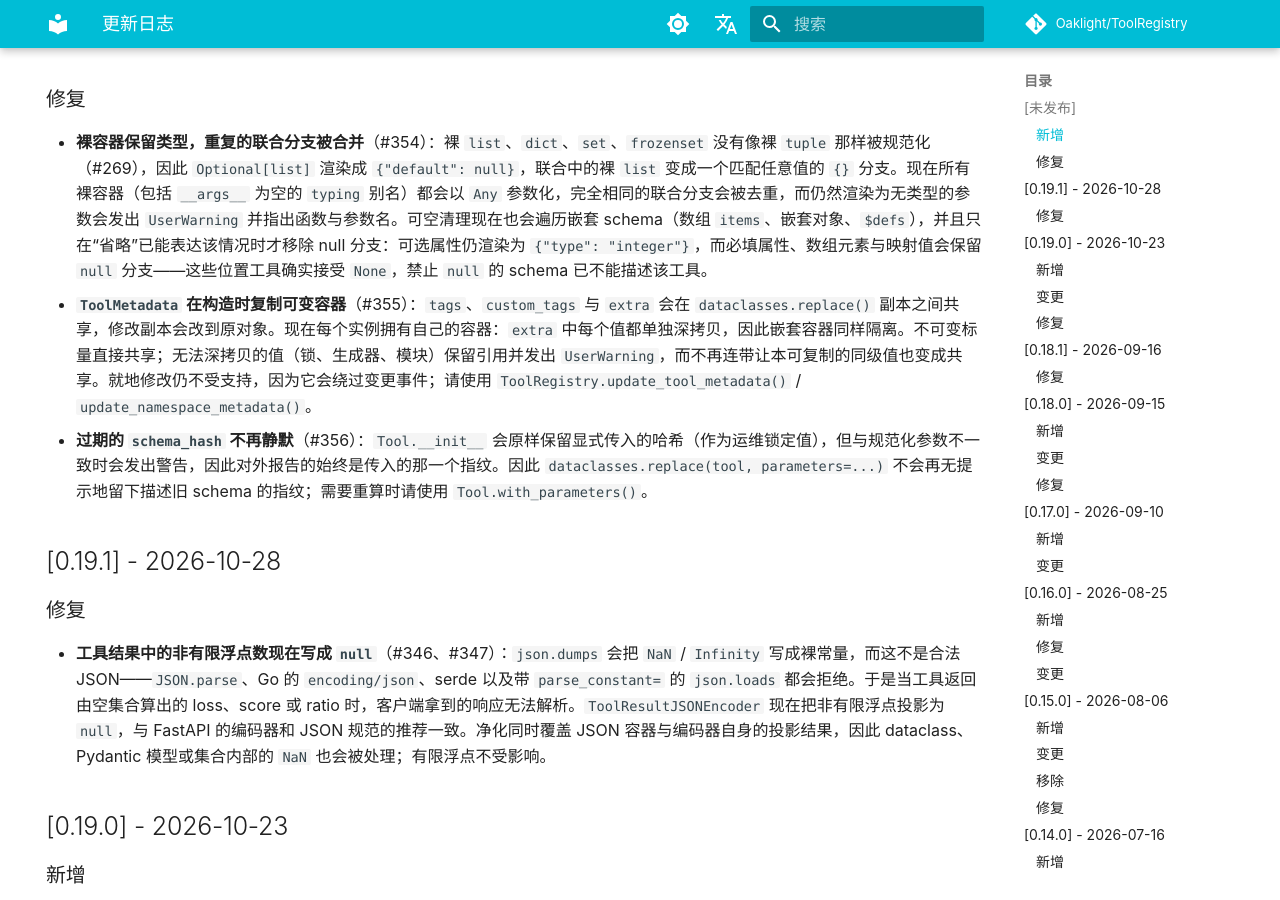
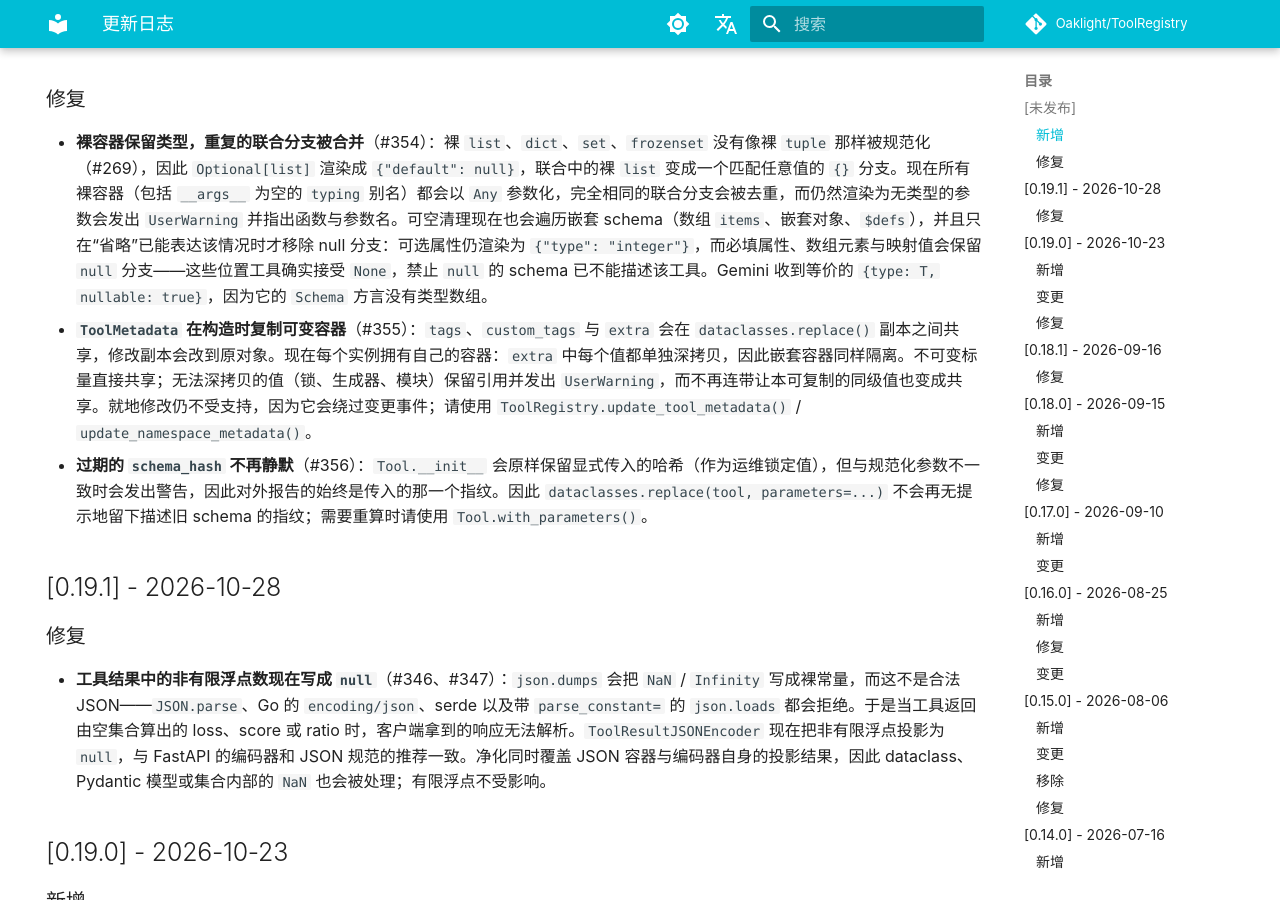
Before and after one commit to Oaklight/ToolRegistry, an MkDocs documentation site: the page built from docs/changelog.md, in a window 1280 px wide and 900 px high, scrolled down 618 px. Built offline with MkDocs 1.6.1 and Material for MkDocs 9.7.7, drawn with Linux system fonts in a browser that asks for light colours; some web fonts are replaced; comment, search, counter and statistics services are not loaded.

Commit message:
docs(changelog): 说明 Gemini 的 nullable 写法

```diff
--- a/docs/changelog.md
+++ b/docs/changelog.md
@@ -23,7 +23,7 @@ hide:
 
 ### 修复
 
-- **裸容器保留类型，重复的联合分支被合并**（#354）：裸 `list`、`dict`、`set`、`frozenset` 没有像裸 `tuple` 那样被规范化（#269），因此 `Optional[list]` 渲染成 `{"default": null}`，联合中的裸 `list` 变成一个匹配任意值的 `{}` 分支。现在所有裸容器（包括 `__args__` 为空的 `typing` 别名）都会以 `Any` 参数化，完全相同的联合分支会被去重，而仍然渲染为无类型的参数会发出 `UserWarning` 并指出函数与参数名。可空清理现在也会遍历嵌套 schema（数组 `items`、嵌套对象、`$defs`），并且只在“省略”已能表达该情况时才移除 null 分支：可选属性仍渲染为 `{"type": "integer"}`，而必填属性、数组元素与映射值会保留 `null` 分支——这些位置工具确实接受 `None`，禁止 `null` 的 schema 已不能描述该工具。
+- **裸容器保留类型，重复的联合分支被合并**（#354）：裸 `list`、`dict`、`set`、`frozenset` 没有像裸 `tuple` 那样被规范化（#269），因此 `Optional[list]` 渲染成 `{"default": null}`，联合中的裸 `list` 变成一个匹配任意值的 `{}` 分支。现在所有裸容器（包括 `__args__` 为空的 `typing` 别名）都会以 `Any` 参数化，完全相同的联合分支会被去重，而仍然渲染为无类型的参数会发出 `UserWarning` 并指出函数与参数名。可空清理现在也会遍历嵌套 schema（数组 `items`、嵌套对象、`$defs`），并且只在“省略”已能表达该情况时才移除 null 分支：可选属性仍渲染为 `{"type": "integer"}`，而必填属性、数组元素与映射值会保留 `null` 分支——这些位置工具确实接受 `None`，禁止 `null` 的 schema 已不能描述该工具。Gemini 收到等价的 `{type: T, nullable: true}`，因为它的 `Schema` 方言没有类型数组。
 - **`ToolMetadata` 在构造时复制可变容器**（#355）：`tags`、`custom_tags` 与 `extra` 会在 `dataclasses.replace()` 副本之间共享，修改副本会改到原对象。现在每个实例拥有自己的容器：`extra` 中每个值都单独深拷贝，因此嵌套容器同样隔离。不可变标量直接共享；无法深拷贝的值（锁、生成器、模块）保留引用并发出 `UserWarning`，而不再连带让本可复制的同级值也变成共享。就地修改仍不受支持，因为它会绕过变更事件；请使用 `ToolRegistry.update_tool_metadata()` / `update_namespace_metadata()`。
 - **过期的 `schema_hash` 不再静默**（#356）：`Tool.__init__` 会原样保留显式传入的哈希（作为运维锁定值），但与规范化参数不一致时会发出警告，因此对外报告的始终是传入的那一个指纹。因此 `dataclasses.replace(tool, parameters=...)` 不会再无提示地留下描述旧 schema 的指纹；需要重算时请使用 `Tool.with_parameters()`。
 
```
